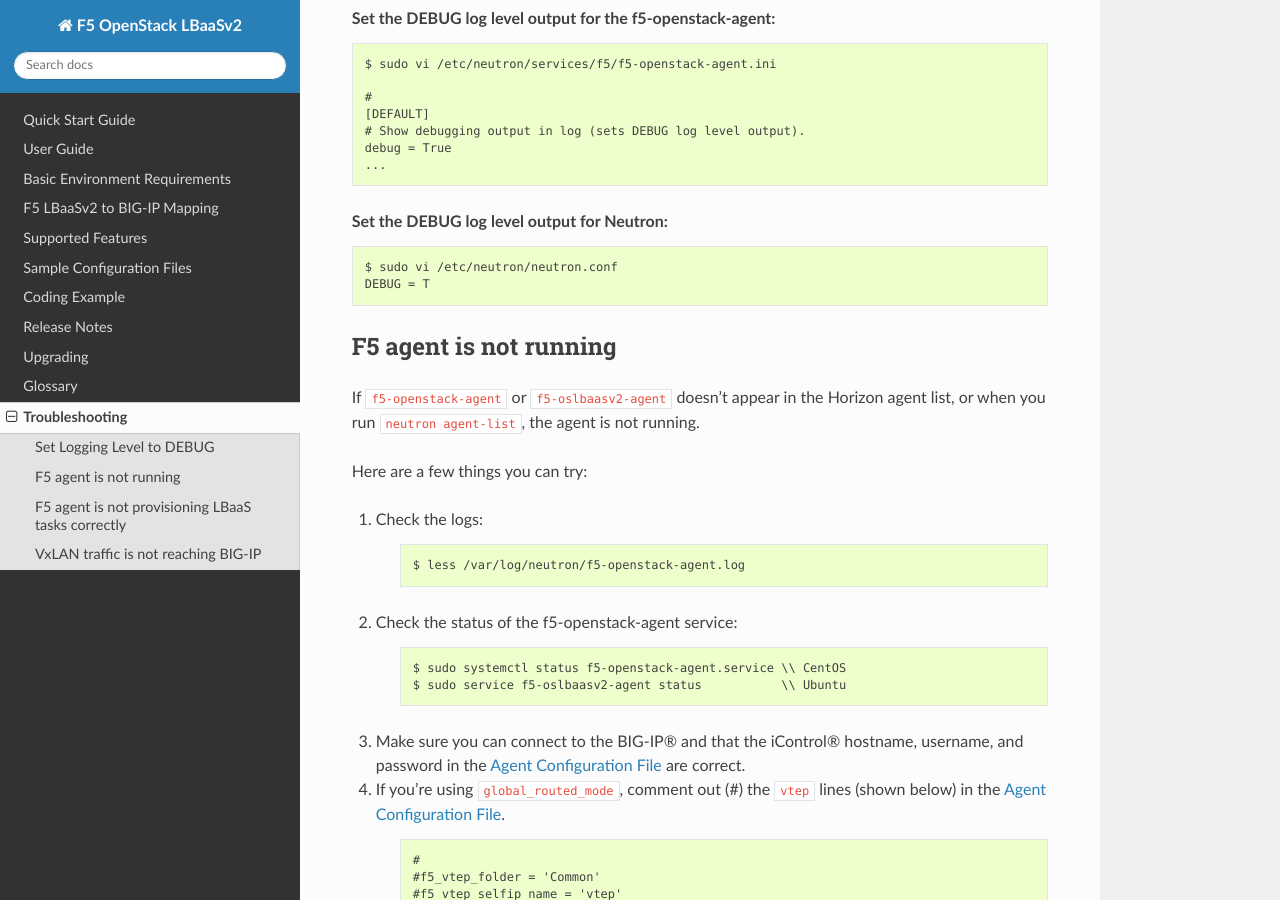
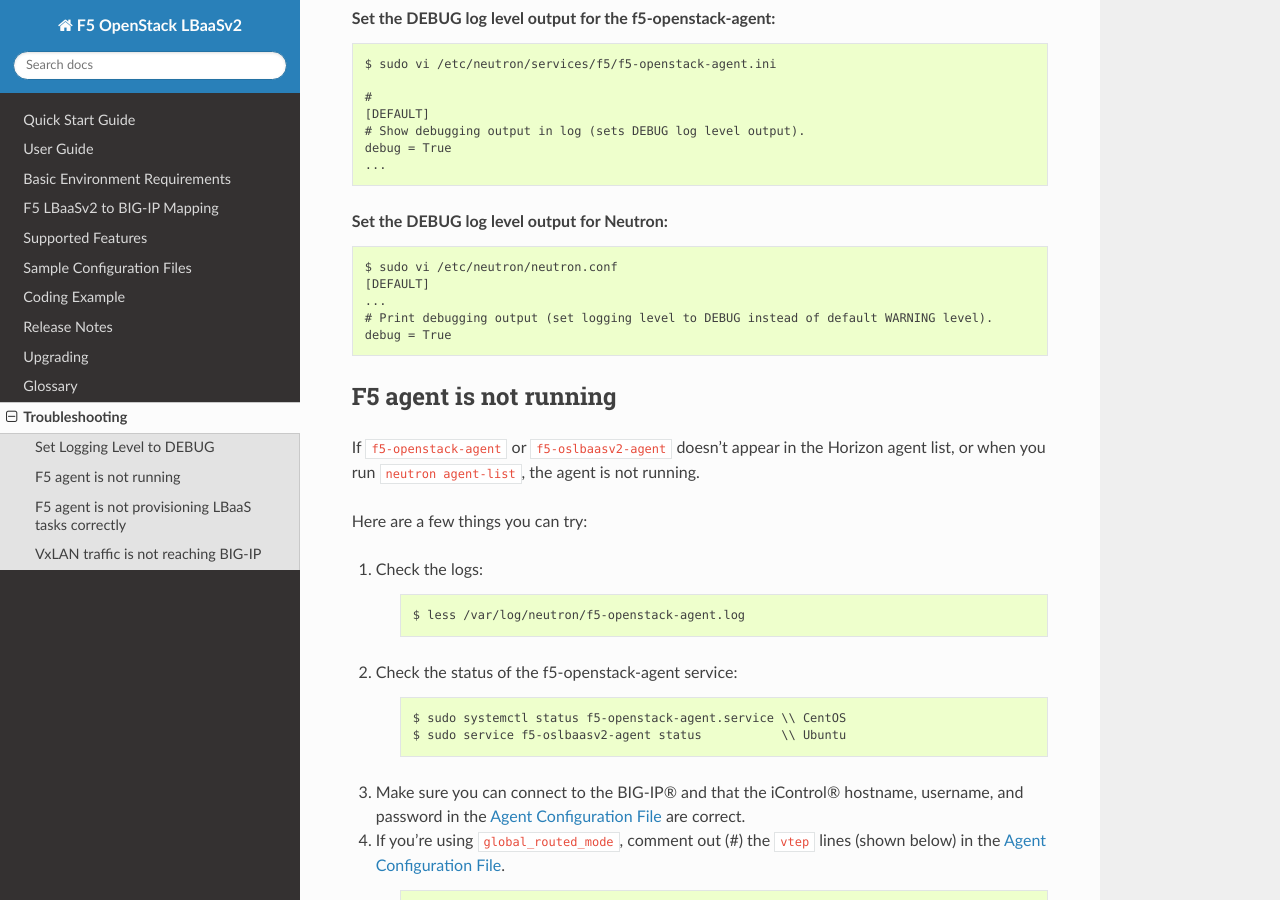
Before and after one commit to F5Networks/f5-openstack-lbaasv2-driver, a Sphinx documentation site: the page built from docs/troubleshooting.rst, in a window 1280 px wide and 900 px high, scrolled down 529 px. Built offline with Sphinx 7.4.7 and the Read the Docs theme 2.0.0, drawn with Linux system fonts in a browser that asks for light colours; pages that are not in the unit, such as notebooks, are missing from menus.

Commit message:
Fixes #252 - set debug logging level in Neutron

```diff
--- a/docs/troubleshooting.rst
+++ b/docs/troubleshooting.rst
@@ -33,7 +33,10 @@
     .. code-block:: text
 
         $ sudo vi /etc/neutron/neutron.conf
-        DEBUG = T
+        [DEFAULT]
+        ...
+        # Print debugging output (set logging level to DEBUG instead of default WARNING level).
+        debug = True
 
 
 F5 agent is not running
```
